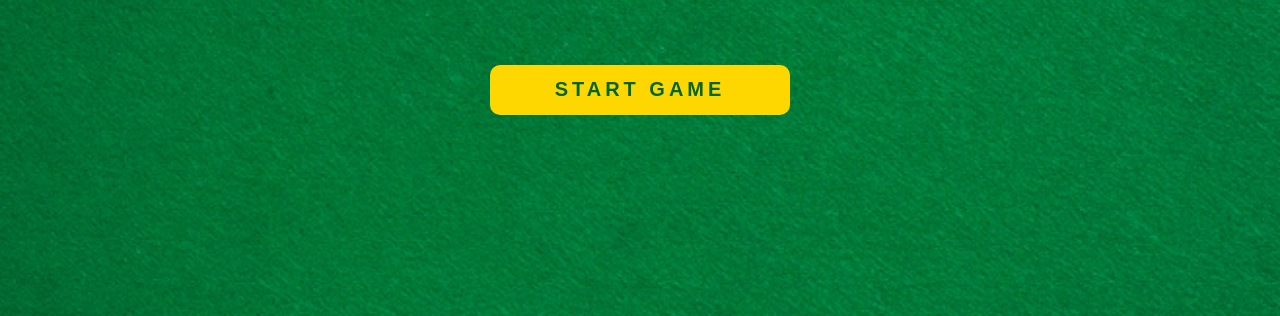
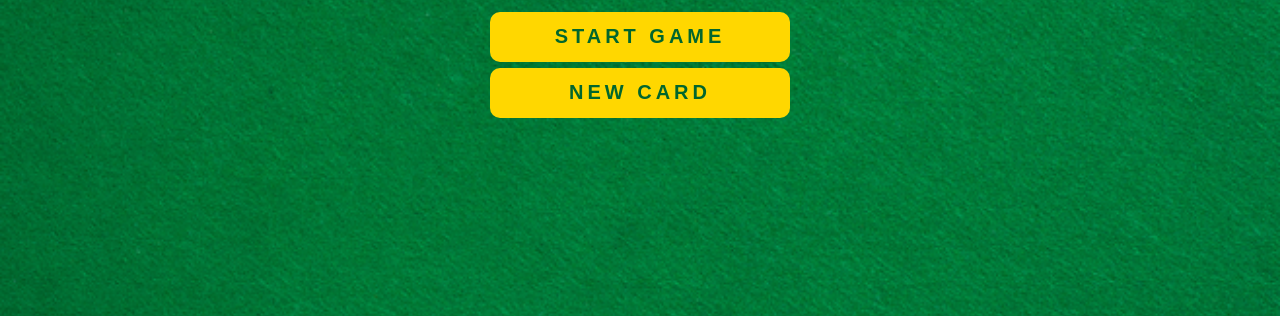
Before and after one commit to Mydeen96/BlackJack, a plain HTML site: page index.html in a window 1280 px wide. Shown: the part 484-800 px from the top of the page. Drawn offline with Linux system fonts and the light colour scheme.

Commit message:
add new btn
added new btn

```diff
--- a/index.html
+++ b/index.html
@@ -12,7 +12,10 @@
         <p id="message-el">Want to play a round?</p>
         <p>Cards:</p>
         <p>Sum:</p>
-        <button id="start"> START GAME</button>
+        <div id="button">
+            <button id="start" class="btn" > START GAME</button>
+            <button id="new" class="btn" > NEW CARD</button>
+        </div>
 
     <!-- Script -->
      <script src="./script.js"></script>
--- a/style.css
+++ b/style.css
@@ -15,7 +15,12 @@ p{font-size: 30px;}
 #message-el{
     font-style: italic;
 }
-#start{
+#button{
+    display: grid;
+    grid-template-rows:50% 50% ;
+    justify-content: center;
+}
+.btn{
     background-color: gold;
     color: #01662D;
     width: 300px;
@@ -26,6 +31,11 @@ p{font-size: 30px;}
     border: none;
     border-radius: 10px;
     letter-spacing: 4px;
-    margin-top: 50px;
     cursor : pointer ;
+    margin :3px 0px ;
+    transition: 0.3s ;
 }
+.btn:hover{
+    border: 1px solid white;
+    font-size: 25px;
+}
```
